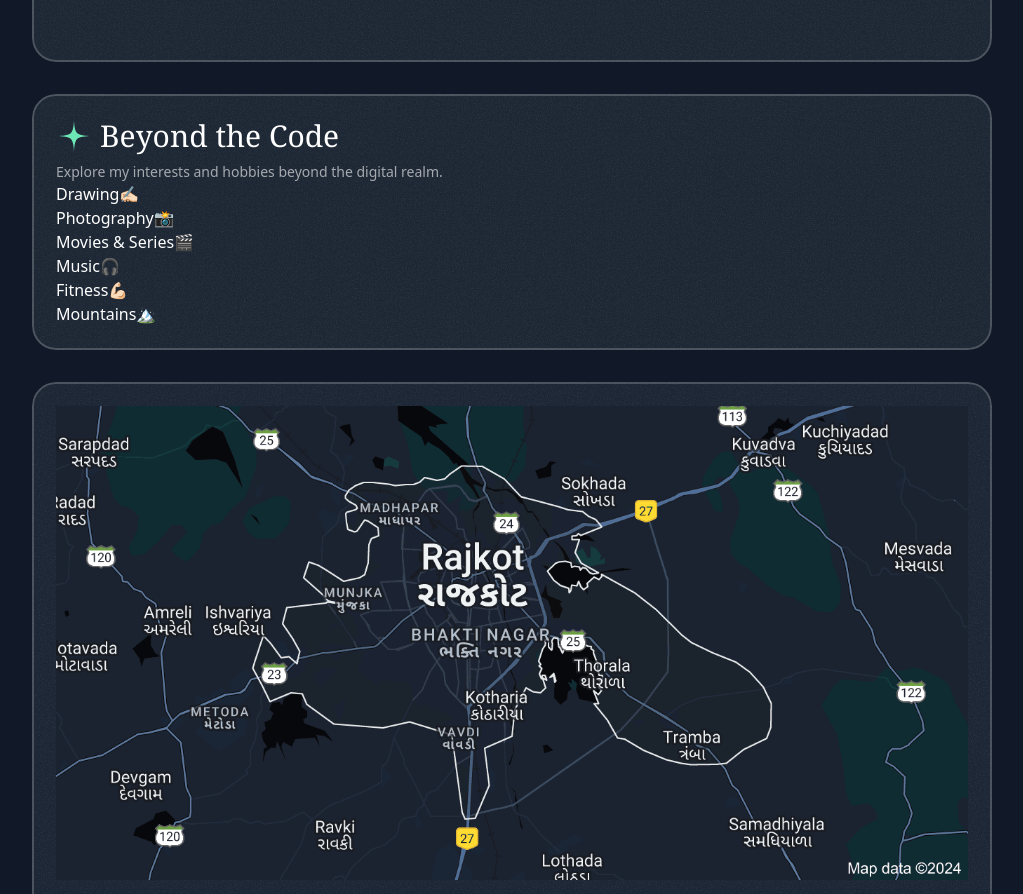
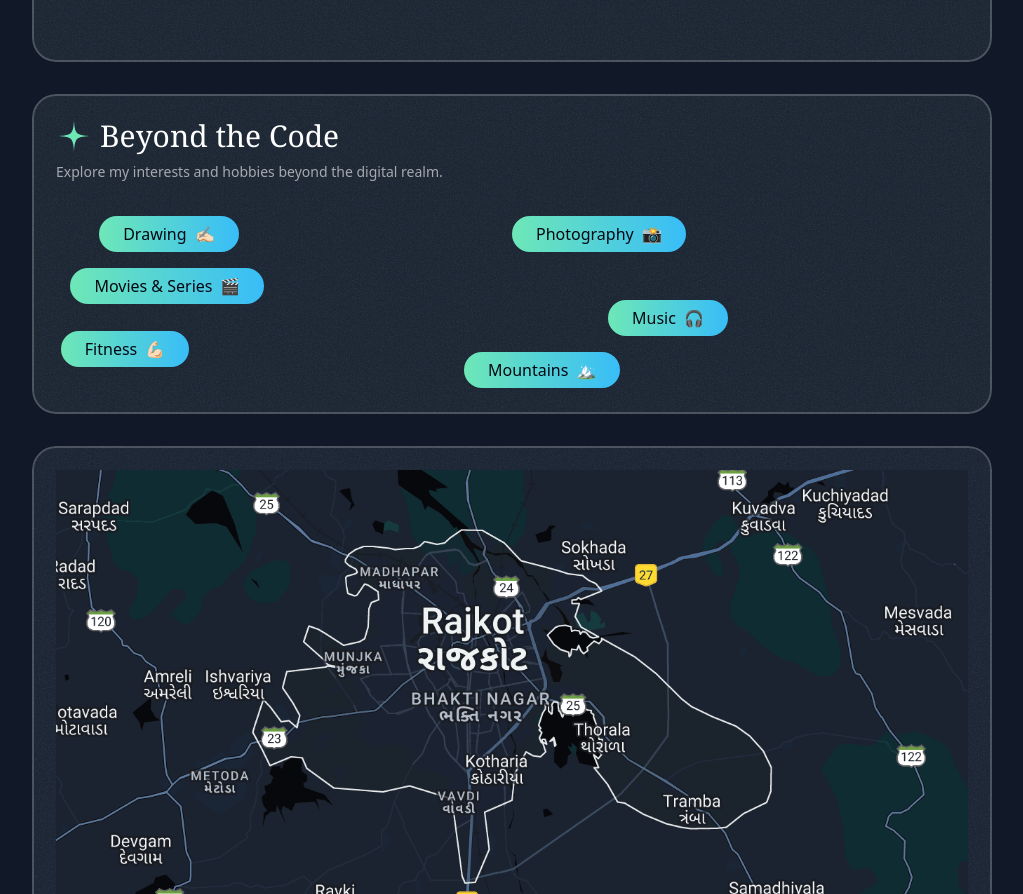
Before and after one commit to princedalsaniya/singlePagePortfolio_V1, a Next.js app: page / in a window 1280 px wide. Shown: the part 4126-5020 px from the top of the page, without its empty margins (128-1151 px from the left). Built offline with nearby package versions, Linux system fonts and the light colour scheme; a web font is replaced by a local one.

Commit message:
build: BeyondCode card

```diff
--- a/src/app/sections/About.tsx
+++ b/src/app/sections/About.tsx
@@ -44,26 +44,38 @@
   {
     title: 'Drawing',
     emoji: '✍🏻',
+    left: '7%',
+    top: '5%',
   },
   {
     title: 'Photography',
     emoji: '📸',
+    left: '50%',
+    top: '5%',
   },
   {
     title: 'Movies & Series',
     emoji: '🎬',
+    left: '4%',
+    top: '30%',
   },
   {
     title: 'Music',
     emoji: '🎧',
+    left: '60%',
+    top: '45%',
   },
   {
     title: 'Fitness',
     emoji: '💪🏻',
+    left: '3%',
+    top: '60%',
   },
   {
     title: 'Mountains',
     emoji: '🏔️',
+    left: '45%',
+    top: '70%',
   },
 ];
 
@@ -103,15 +115,20 @@
             </div>
           </Card>
           {/* Beyond The Code Card */}
-          <Card>
+          <Card className="h-[320px] p-0 flex flex-col">
             <CardHeader
               title="Beyond the Code"
               description="Explore my interests and hobbies beyond the digital realm."
+              className="px-6 py-6"
             />
-            <div>
+            <div className="relative flex-1">
               {hobbies.map((hobby) => (
-                <div key={hobby.title}>
-                  <span>{hobby.title}</span>
+                <div
+                  key={hobby.title}
+                  className="inline-flex items-center gap-2 px-6 bg-gradient-to-r from-emerald-300 to-sky-400 rounded-full py-1.5 absolute"
+                  style={{ left: hobby.left, top: hobby.top }}
+                >
+                  <span className="font-medium text-gray-950">{hobby.title}</span>
                   <span>{hobby.emoji}</span>
                 </div>
               ))}
```
